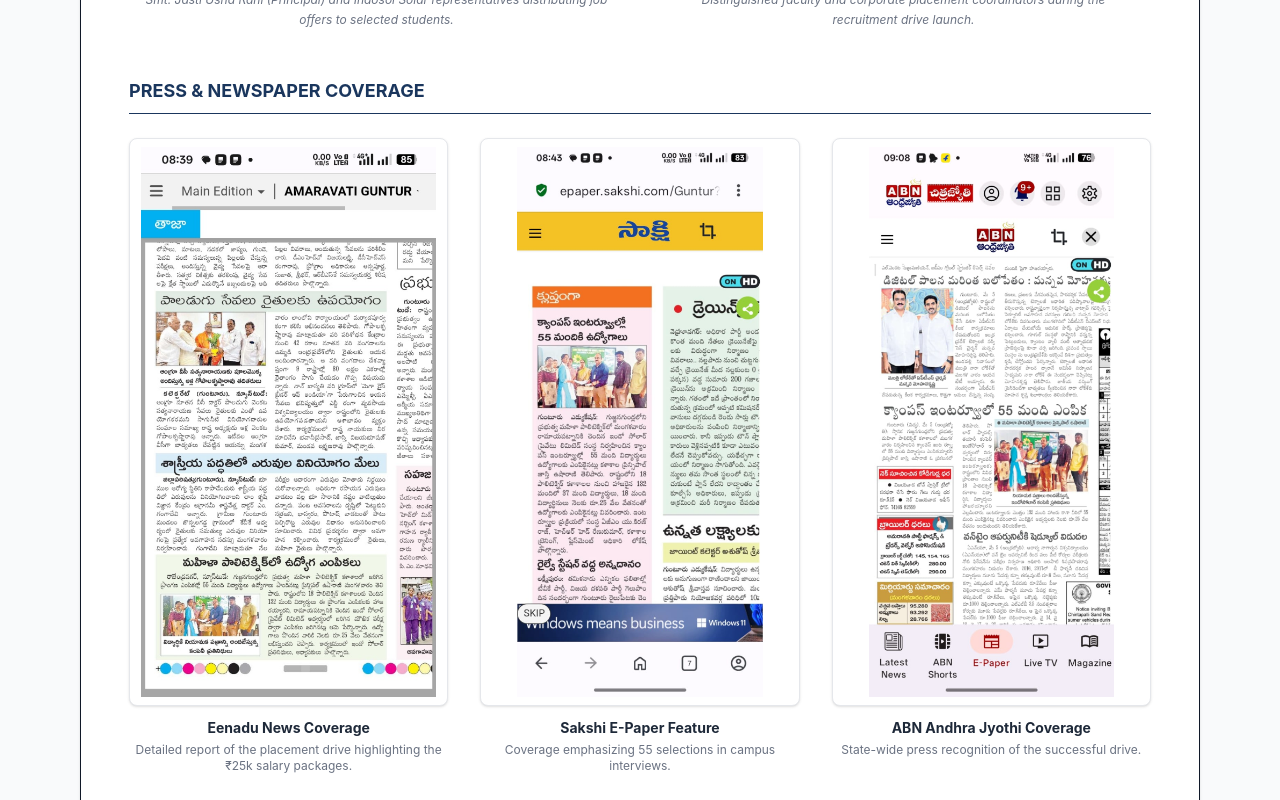
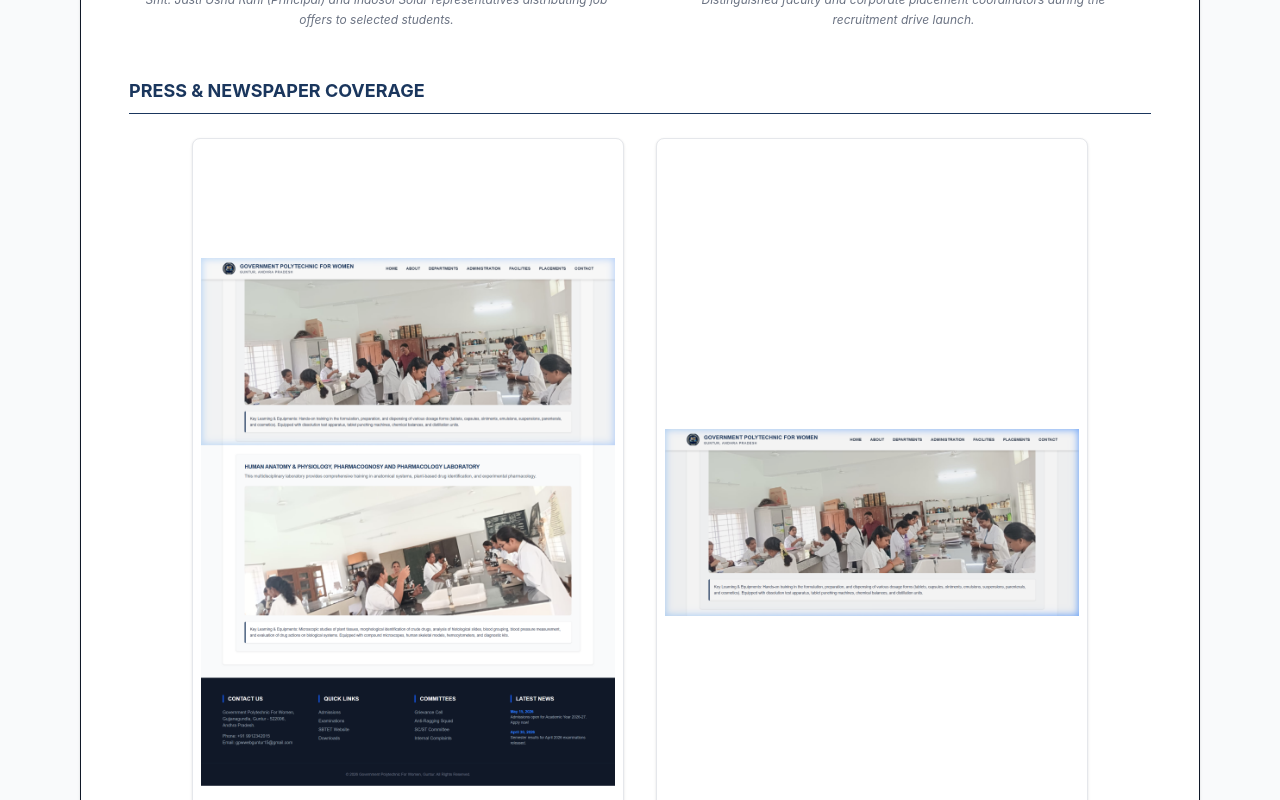
Before and after one commit to gpwwebguntur15-cmd/gpwguntur, a Next.js app: page /placements in a window 1280 px wide. Shown: the part 2260-3060 px from the top of the page. Built offline with nearby package versions, Linux system fonts and the light colour scheme; no server answers; the database is empty.

Commit message:
Added two new placement newspaper clipping photos in placements page

```diff
--- a/src/app/placements/page.tsx
+++ b/src/app/placements/page.tsx
@@ -47,17 +47,12 @@
     {
       src: "/images/placement_news_1.png",
       title: "Eenadu News Coverage",
-      desc: "Detailed report of the placement drive highlighting the ₹25k salary packages."
+      desc: "Detailed report of the campus placement drive where 55 students secured positions."
     },
     {
       src: "/images/placement_news_2.png",
-      title: "Sakshi E-Paper Feature",
-      desc: "Coverage emphasizing 55 selections in campus interviews."
-    },
-    {
-      src: "/images/placement_news_3.png",
       title: "ABN Andhra Jyothi Coverage",
-      desc: "State-wide press recognition of the successful drive."
+      desc: "Coverage highlighting the 55 student selections with monthly packages of ₹25,000."
     }
   ];
 
@@ -189,7 +184,7 @@
 
           {/* News Paper Clippings Section */}
           <h3 className="text-lg font-bold text-college-blue uppercase mb-6 border-b pb-2">Press & Newspaper Coverage</h3>
-          <div className="grid grid-cols-1 md:grid-cols-3 gap-8">
+          <div className="grid grid-cols-1 md:grid-cols-2 gap-8 max-w-4xl mx-auto">
             {newsImages.map((img, i) => (
               <div key={i} className="group cursor-pointer" onClick={() => setSelectedImg(img.src)}>
                 <div className="overflow-hidden rounded-lg border border-gray-200 bg-white aspect-[9/16] relative flex items-center justify-center p-2 shadow-sm">
```
Also changed, not shown: public/images/placement_news_1.png, public/images/placement_news_2.png.
